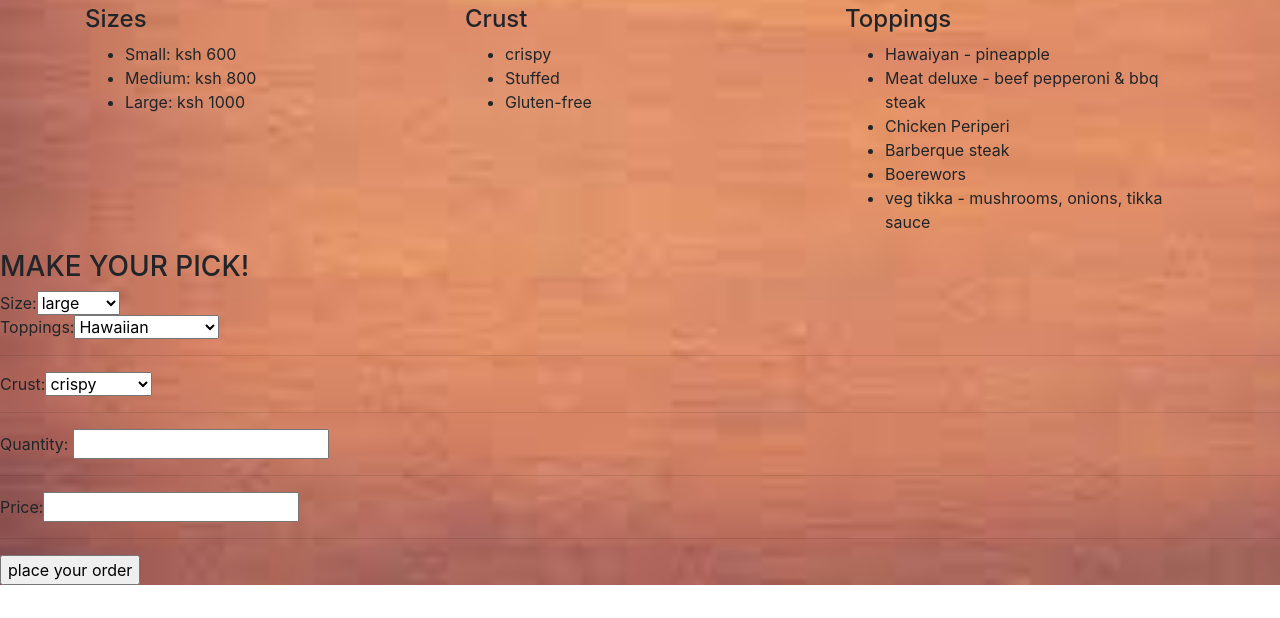
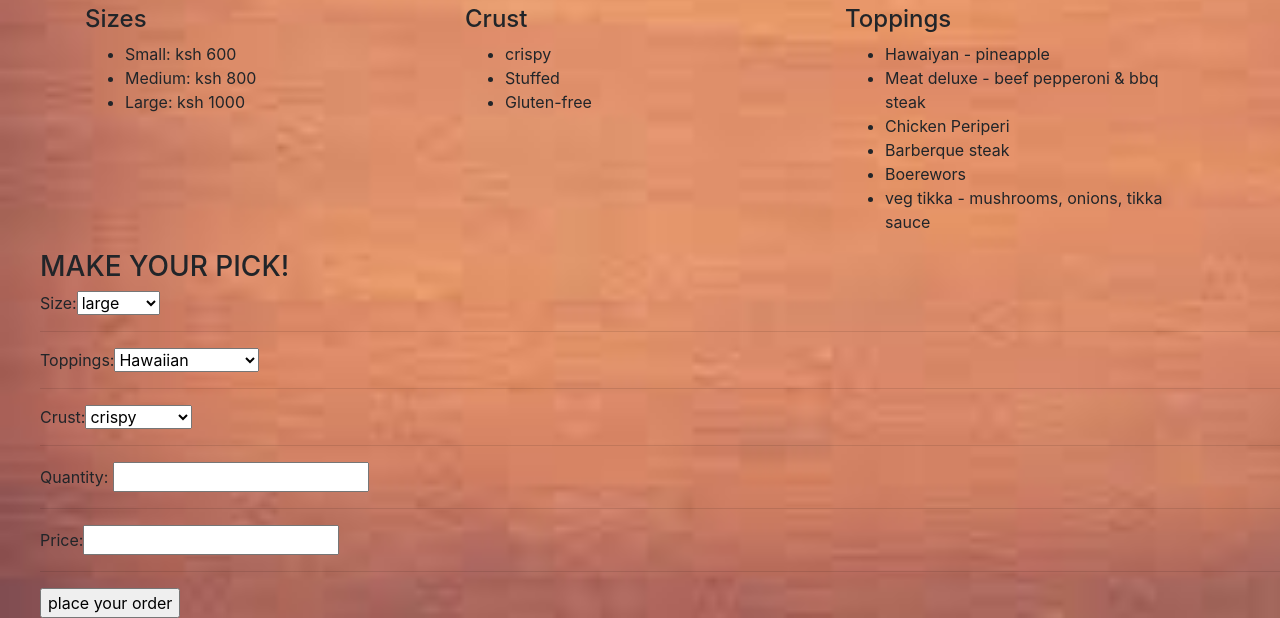
Before and after one commit to Kris-Rose-art/picadeli-pizza, a plain HTML site: page index.html in a window 1280 px wide. Shown: the part 439-1057 px from the top of the page. Before the commit the page ends 1024 px from the top, so only its background shows below. Drawn offline with nearby package versions, Linux system fonts and the light colour scheme.

Commit message:
Add padding and text align

```diff
--- a/css/styles.css
+++ b/css/styles.css
@@ -9,3 +9,7 @@
 h1 {
     text-align: center;
 }
+.container2 {
+    text-align: left;
+    padding-left: 40px;
+}
--- a/index.html
+++ b/index.html
@@ -52,13 +52,14 @@
                 </div>
             </div>
         </div>
+        <div class="container2">
             <h3>MAKE YOUR PICK!</h3>
                 Size:<select name="dropdown" id="dropdown">
 
                     <option>large</option>
                     <option>medium</option>
                     <option>small</option>
-            </select>
+                </select><hr>
                 <div class="toppings"></div>
                 Toppings:<select name="toppings" id="toppings">
                     <option>Hawaiian</option>
@@ -76,7 +77,7 @@
                 Quantity: <input type="number" id="quantity" min="1" max="infinity"><hr>
                 Price:<input type="text" id="price"><hr>
                 <input type="button" class="order" onclick="" value="place your order">
-
+        </div>
         <!-- form onsubmit="return submitForm(event)" id="new-pizza">
             <div class="row">
                 <div class="col-md-4">
```
Lines whose indentation alone changed are shown as unchanged.
